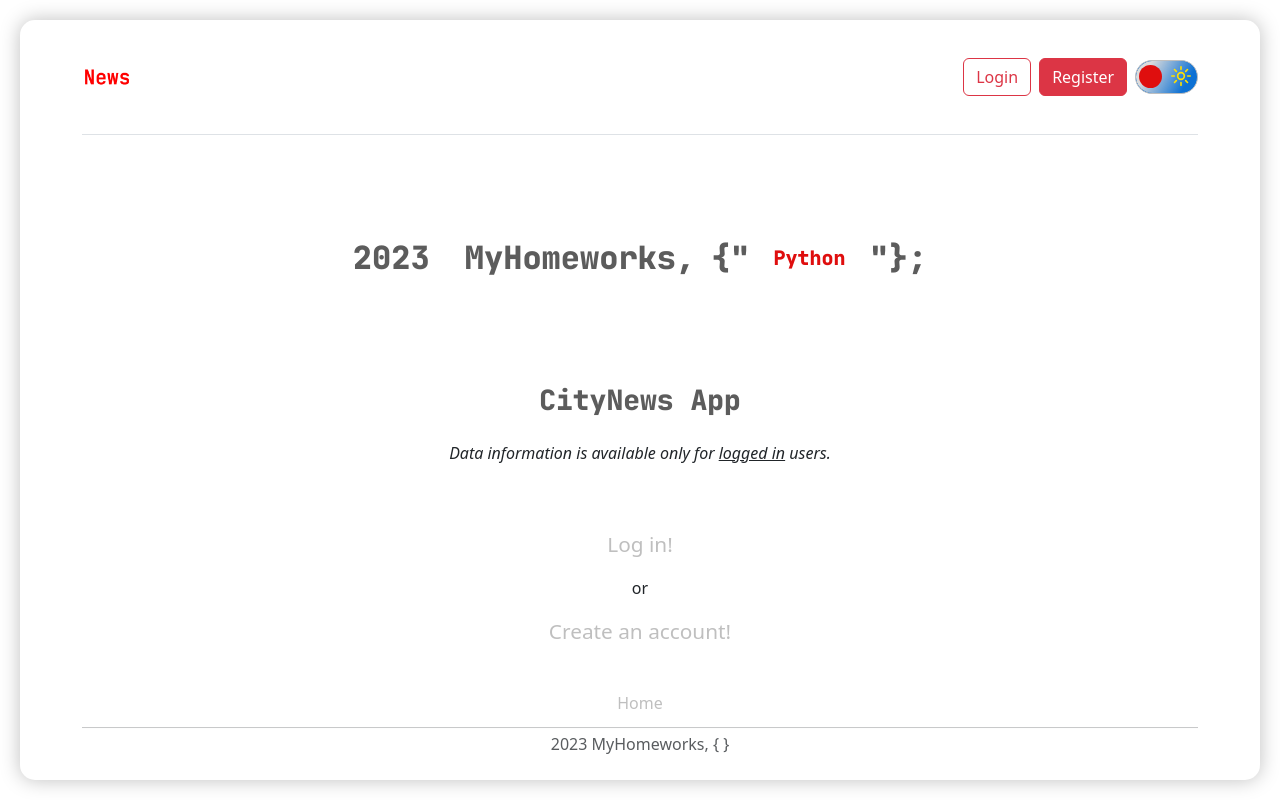
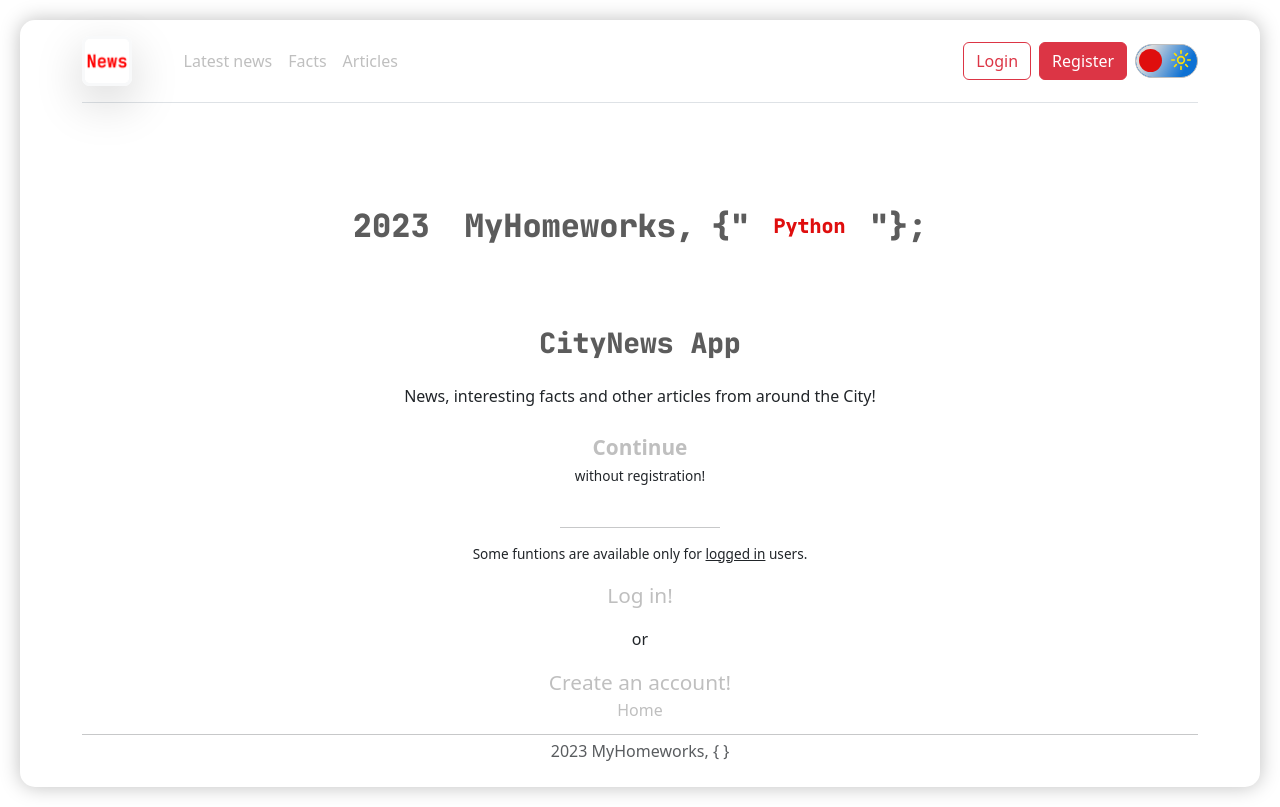
Before and after one commit to MarkDanilchenko/City-News, a Django app: page / in a window 1280 px wide. Run offline with Django 4.2, Linux system fonts and the light colour scheme; some libraries are stand-ins or nearby versions.

Commit message:
Fix header layout in index.html

```diff
--- a/CityNews/urls.py
+++ b/CityNews/urls.py
@@ -24,7 +24,7 @@ urlpatterns = [
     path('admin/', admin.site.urls),
     path('', include('CityNews__main.urls')),
     path('accounts/', include('django.contrib.auth.urls')),
-    path('accounts/registartion', views.registration, name='registration'),
+    path('accounts/registration', views.registration, name='registration'),
     path('drf-api-auth/', include('rest_framework.urls')),
 ]
 
--- a/CityNews__main/templates/index.html
+++ b/CityNews__main/templates/index.html
@@ -22,21 +22,19 @@
 			<!-- HEADER -->
 			<!-- HEADER -->
 			<header class="d-flex flex-wrap align-items-center justify-content-between py-3 border-bottom">
-				<a href="/" class="my-3 col-lg-auto col-12 text-center" title="Home page">
-					<img src="{% static 'favicon_io/apple-touch-icon.png' %}" alt="Home page logo" width="50px" height="50px" />
+				<a href="/" title="Home page" class="col-md-auto col-12 mb-md-0 mb-3 text-center">
+					<img src="{% static 'favicon_io/apple-touch-icon.png' %}" class="border border-3 rounded-3 border-light shadow-lg" alt="Home page logo" width="50px" height="50px" />
 				</a>
+				<ul class="nav col-lg-8 col-md-6 col-12 mb-md-0 mb-3 d-flex justify-content-md-start justify-content-center align-items-center">
+					<li><a href="" class="nav-link px-2" title="Latest news">Latest news</a></li>
+					<li><a href="" class="nav-link px-2" title="Facts">Facts</a></li>
+					<li><a href="" class="nav-link px-2" title="Articles">Articles</a></li>
+				</ul>
 				{% if user.is_authenticated %}
-				<ul class="nav col-lg-auto col-12 mb-lg-0 mb-3 d-flex justify-content-center">
-					<li><a href="/" class="nav-link px-2" title=""></a></li>
-					<li><a href="" class="nav-link px-2" title=""></a></li>
-					<li><a href="" class="nav-link px-2" title=""></a></li>
-					<li><a href="" class="nav-link px-2" title=""></a></li>
-				</ul>
-				<h6 class="text-center col-lg-auto col-12 mx-lg-auto mb-lg-0 mb-3" id="headerGreeting" style="color: rgb(92, 92, 92)">
-					Hello {{user.username}}!<br />
-					<br />Welcome to the CityNews App.
+				<h6 class="text-center col-md-auto col-12 mb-md-0 mb-3" id="headerGreeting" style="color: rgb(92, 92, 92)">
+					Hi, {{user.username}}!
 				</h6>
-				<div class="d-flex justify-content-end col-lg-auto col-10 offset-lg-0 offset-2">
+				<div class="d-flex justify-content-end col-md-auto offset-md-0 col-10 offset-2">
 					<!-- <form action="#" method="post" class="col-7 me-2" role="search">
 						{% csrf_token %}
 						<div class="form-floating">
@@ -51,13 +49,7 @@
 							<label for="search_field"><i>Search field:</i></label>
 						</div>
 					</form> -->
-					<a
-						href="{% url 'logout' %}"
-						class="btn btn-outline-danger text-center me-3"
-						style="height: 3.5rem; padding-top: 0.85rem"
-						title="Logout"
-						>Logout</a
-					>
+					<a href="{% url 'logout' %}" class="btn btn-outline-danger text-center me-3" style="height: 3.5rem; padding-top: 0.85rem" title="Logout">Logout</a>
 					<!-- dark/light theme switch button -->
 					<div id="colorThemeSwitcher" class="d-flex align-items-center">
 						<label class="switch">
@@ -80,9 +72,7 @@
 							</svg>
 							<svg class="switch__icon switch__icon--dark" viewBox="0 0 12 12" width="12px" height="12px" aria-hidden="true">
 								<g fill="none" stroke="#fff" stroke-width="1" stroke-linejoin="round" transform="rotate(-45,6,6)">
-									<path
-										d="m9,10c-2.209,0-4-1.791-4-4s1.791-4,4-4c.304,0,.598.041.883.105-.995-.992-2.367-1.605-3.883-1.605C2.962.5.5,2.962.5,6s2.462,5.5,5.5,5.5c1.516,0,2.888-.613,3.883-1.605-.285.064-.578.105-.883.105Z"
-									/>
+									<path d="m9,10c-2.209,0-4-1.791-4-4s1.791-4,4-4c.304,0,.598.041.883.105-.995-.992-2.367-1.605-3.883-1.605C2.962.5.5,2.962.5,6s2.462,5.5,5.5,5.5c1.516,0,2.888-.613,3.883-1.605-.285.064-.578.105-.883.105Z" />
 								</g>
 							</svg>
 							<!-- <span class="switch__sr">Dark Mode</span> -->
@@ -90,7 +80,7 @@
 					</div>
 				</div>
 				{% else %}
-				<div class="col-lg-auto col-12 d-flex align-items-center justify-content-end">
+				<div class="col-md-auto col-12 mb-md-0 mb-3 d-flex align-items-center justify-content-end">
 					<a href="{% url 'login' %}" class="btn btn-outline-danger me-2" title="Login">Login</a>
 					<a href="{% url 'registration' %}" class="btn btn-danger me-2" title="Register">Register</a>
 					<!-- dark/light theme switch button -->
@@ -115,9 +105,7 @@
 							</svg>
 							<svg class="switch__icon switch__icon--dark" viewBox="0 0 12 12" width="12px" height="12px" aria-hidden="true">
 								<g fill="none" stroke="#fff" stroke-width="1" stroke-linejoin="round" transform="rotate(-45,6,6)">
-									<path
-										d="m9,10c-2.209,0-4-1.791-4-4s1.791-4,4-4c.304,0,.598.041.883.105-.995-.992-2.367-1.605-3.883-1.605C2.962.5.5,2.962.5,6s2.462,5.5,5.5,5.5c1.516,0,2.888-.613,3.883-1.605-.285.064-.578.105-.883.105Z"
-									/>
+									<path d="m9,10c-2.209,0-4-1.791-4-4s1.791-4,4-4c.304,0,.598.041.883.105-.995-.992-2.367-1.605-3.883-1.605C2.962.5.5,2.962.5,6s2.462,5.5,5.5,5.5c1.516,0,2.888-.613,3.883-1.605-.285.064-.578.105-.883.105Z" />
 								</g>
 							</svg>
 							<!-- <span class="switch__sr">Dark Mode</span> -->
@@ -137,9 +125,7 @@
 						<h3 class="text-center">CityNews</h3>
 					</div>
 				</div>
-				{% block content %}
-
-				{% endblock %}
+				{% block content %} {% endblock %}
 			</div>
 			{% else %}
 			<!-- label_row -->
@@ -169,10 +155,14 @@
 			<!-- greeting -->
 			<div class="d-flex flex-column align-items-center text-center">
 				<h3 class="logoString_h3" style="color: rgb(92, 92, 92)">CityNews App</h3>
-				<p class="text-center mt-3">
-					<i>Data information is available only for <u>logged in</u> users.</i>
+				<p class="text-center mt-3 mb-4">
+					News, interesting facts and other articles from around the City!
+					<br /><br />
+					<a href="" class="nav-link logInReg_mainpage"><b>Continue</b></a> <span class="text-small">without registration!</span>
 				</p>
-				<a href="{% url 'login' %}" class="nav-link mt-5 logInReg_mainpage" title="Login">Log in!</a>
+				<hr style="width: 10rem" />
+				<span class="text-small">Some funtions are available only for <u>logged in</u> users.</span>
+				<a href="{% url 'login' %}" class="nav-link mt-3 logInReg_mainpage" title="Login">Log in!</a>
 				<span class="my-3">or</span>
 				<a href="{% url 'registration' %}" class="nav-link logInReg_mainpage" title="Register">Create an account!</a>
 			</div>
@@ -181,7 +171,7 @@
 			<!-- FOOTER -->
 			<!-- FOOTER -->
 			<!-- FOOTER -->
-			<footer class="col-12">
+			<footer class="col-12 mt-3">
 				<ul class="nav justify-content-center">
 					<li class="nav-item"><a href="/" class="nav-link px-2" title="Home page">Home</a></li>
 				</ul>
```
Also changed, not shown: static/src/css/style.css (+1 -26 lines), static/src/scss/style_bootstrap.scss (+16 -16 lines), static/src/scss/style_custom.scss (+1 -8 lines), static/dist/bundle.js, 1 other file.
